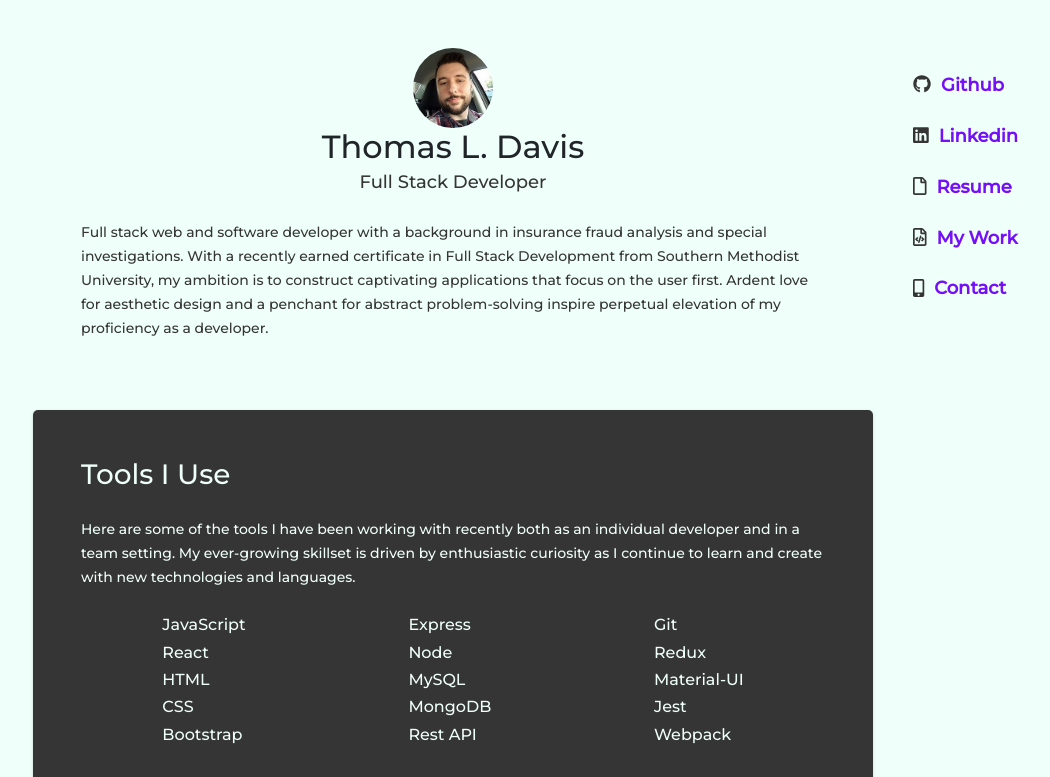
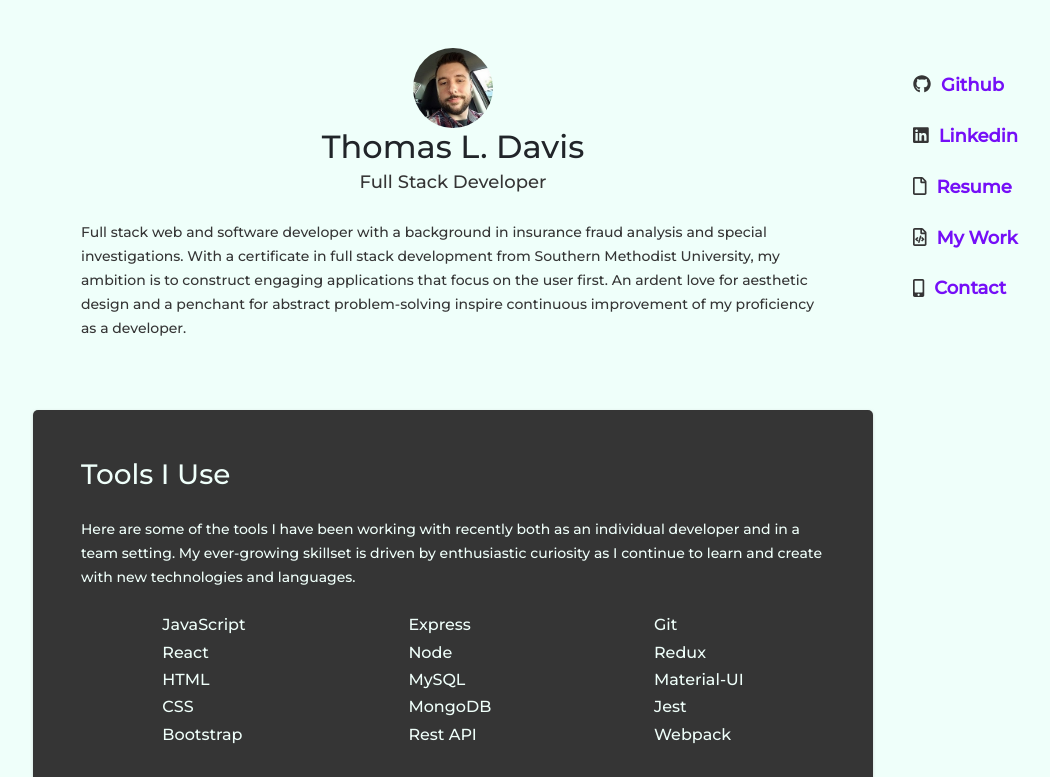
Before and after one commit to tldav/portfolio-2020, a React (Create React App) app: page / in a window 1280 px wide. Shown: the top 777 px of the page, without its empty margins (187-1237 px from the left). Built offline with nearby package versions, Linux system fonts and the light colour scheme; a web font is replaced by a local one.

Commit message:
made small changes to the about section in intro

```diff
--- a/src/sections/Intro.jsx
+++ b/src/sections/Intro.jsx
@@ -16,12 +16,11 @@ const Intro = () => {
 			<p>
 				Full stack web and software developer with a background in
 				insurance fraud analysis and special investigations. With a
-				recently earned certificate in Full Stack Development from
-				Southern Methodist University, my ambition is to construct
-				captivating applications that focus on the user first. Ardent
-				love for aesthetic design and a penchant for abstract
-				problem-solving inspire perpetual elevation of my proficiency as
-				a developer.
+				certificate in full stack development from Southern Methodist
+				University, my ambition is to construct engaging applications
+				that focus on the user first. An ardent love for aesthetic
+				design and a penchant for abstract problem-solving inspire
+				continuous improvement of my proficiency as a developer.
 			</p>
 		</div>
 	);
```
